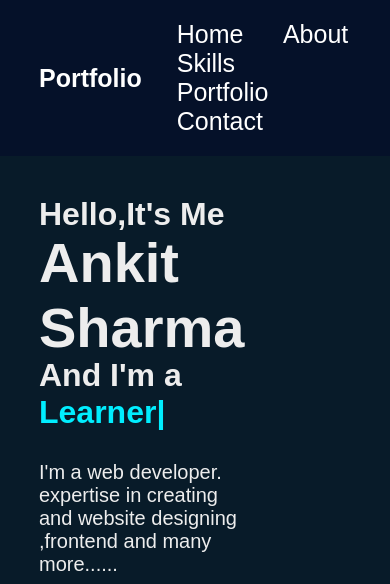
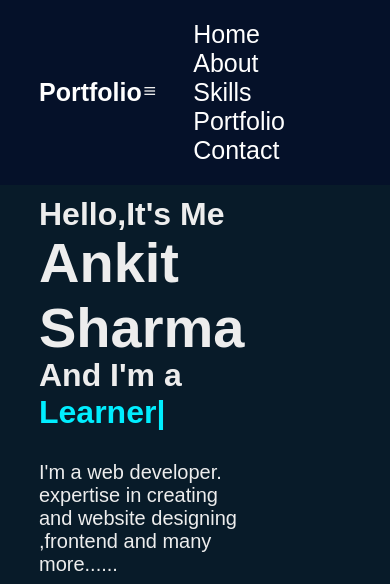
Before and after one commit to demon07101845/portfolio, a website: page index.html in a window 390 px wide. Shown: the top 584 px of the page. Drawn offline with nearby package versions, Linux system fonts and the light colour scheme.

Commit message:
Update index.html

```diff
--- a/index.html
+++ b/index.html
@@ -15,8 +15,12 @@
 
   </head>
   <body>
-    <header class="header">
+   <header class="header">
       <a href="#" class="logo">Portfolio</a>
+      <div class="menu-toggle" id="menu-toggle">
+        <i class="bx bx-menu"></i>
+        <!-- Hamburger icon -->
+      </div>
       <nav class="navbar">
         <a href="#" style="--i: 1" class="active">Home</a>
         <a href="#about" style="--i: 2">About</a>
```
